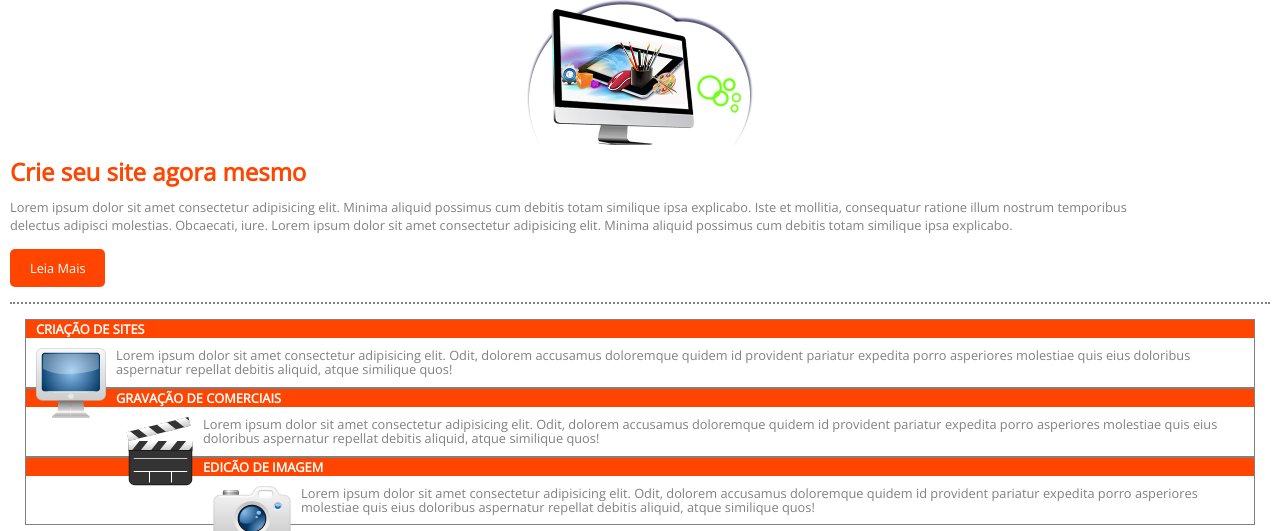
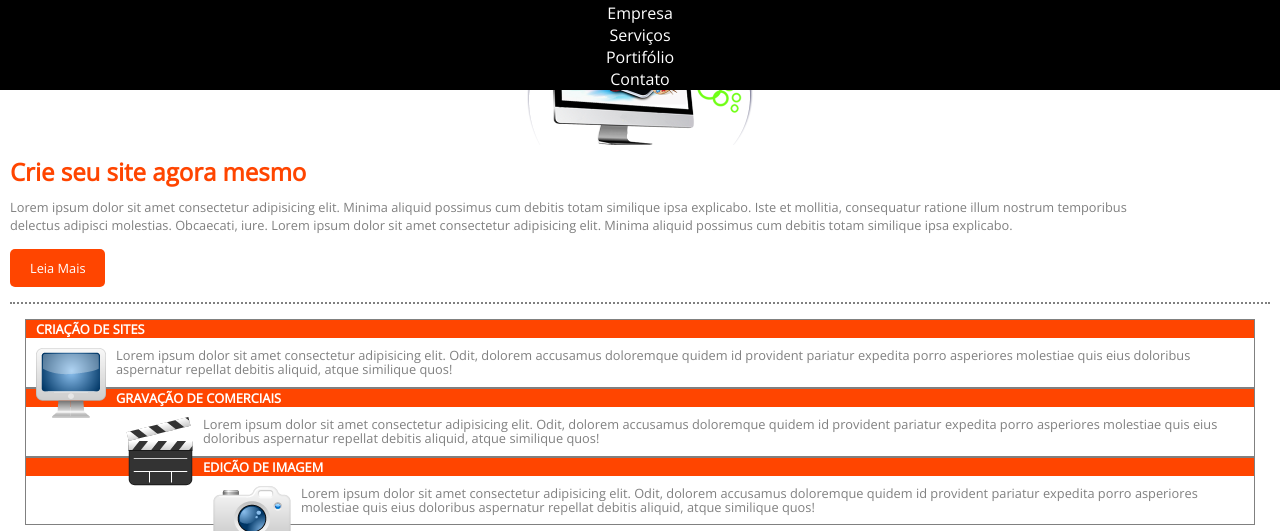
Before and after one commit to Felizberto-Chilulo/WebDesign-FlexBox, a plain HTML site: page index.html in a window 1280 px wide. Shown: the part 80-611 px from the top of the page. Drawn offline with nearby package versions, Linux system fonts and the light colour scheme.

Commit message:
Add files via upload

```diff
--- a/css/estilos.css
+++ b/css/estilos.css
@@ -11,10 +11,32 @@ body{
     /* Mobile First - CSS do mobile */
 }
 header{
+    display: flex;
+    justify-content: space-between;
+    position: relative;
     background-color: black;
 }
 header nav {
-    display: none;
+    display: flex;
+    flex-direction: column;
+    position: absolute;
+    top: 60px;
+    left: 0;
+    width: 100%;
+    padding: 0 10%;
+    background-color: black;
+    color: white;
+}
+header nav a {
+    width: 100%;
+    text-decoration: none;
+    color: white;
+    text-align: center;
+
+}
+header nav a:hover{
+    background-color: orangered;
+    border-radius: 3px;
 }
 header i{
     color: white;
```
